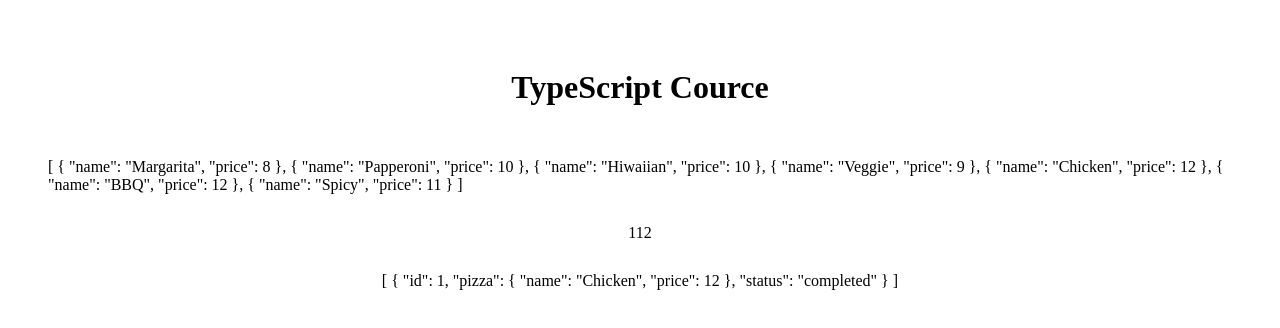
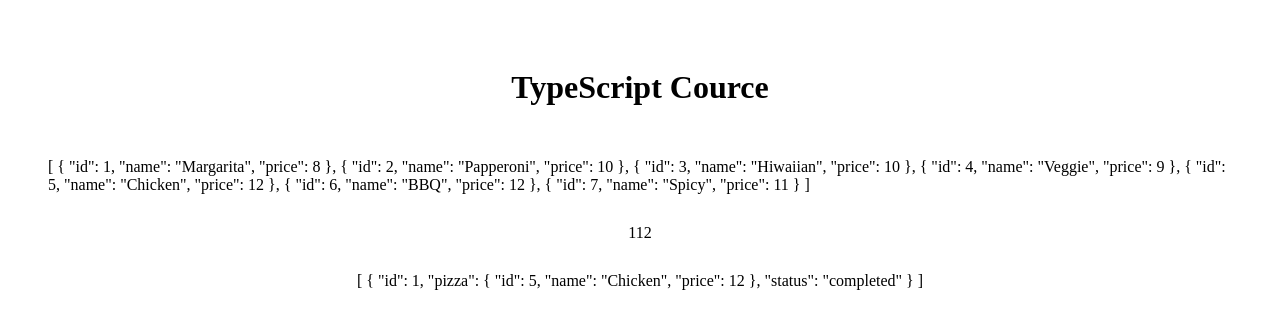
Before and after one commit to Viktor02v/TypeScript-cource, a Nuxt app: page / in a window 1280 px wide. Shown: the top 328 px of the page. Built offline with nearby package versions, Linux system fonts and the light colour scheme.

Commit message:
Add ids to pizzas

```diff
--- a/pages/index.vue
+++ b/pages/index.vue
@@ -3,12 +3,15 @@
 // import {menu, cashInRegisteer, orderQueue, addNewPizza, placeOrder, completeOrder} from '../index.js'
 
 // TS
-type Status = "ordered" | "completed"
+
 
 type Pizza = {
+	id: number,
 	name: string,
 	price: number,
 }
+
+type Status = "ordered" | "completed"
 
 type Order = {
 	id: number,
@@ -18,18 +21,22 @@ type Order = {
 
 const menu: Pizza[] = [
 	{
+		id: 1,
 		name: 'Margarita',
 		price: 8
 	},
 	{
+		id: 2,
 		name: 'Papperoni',
 		price: 10
 	},
 	{
+		id: 3,
 		name: 'Hiwaiian',
 		price: 10
 	},
 	{
+		id: 4,
 		name: 'Veggie',
 		price: 9
 	}
@@ -67,9 +74,9 @@ function completeOrder(orderId: number) {
 	return order
 }
 
-addNewPizza({ name: 'Chicken', price: 12 });
-addNewPizza({ name: 'BBQ', price: 12 });
-addNewPizza({ name: 'Spicy', price: 11 });
+addNewPizza({ id: 5, name: 'Chicken', price: 12 });
+addNewPizza({ id: 6, name: 'BBQ', price: 12 });
+addNewPizza({ id: 7, name: 'Spicy', price: 11 });
 
 placeOrder("Chicken");
 
```
